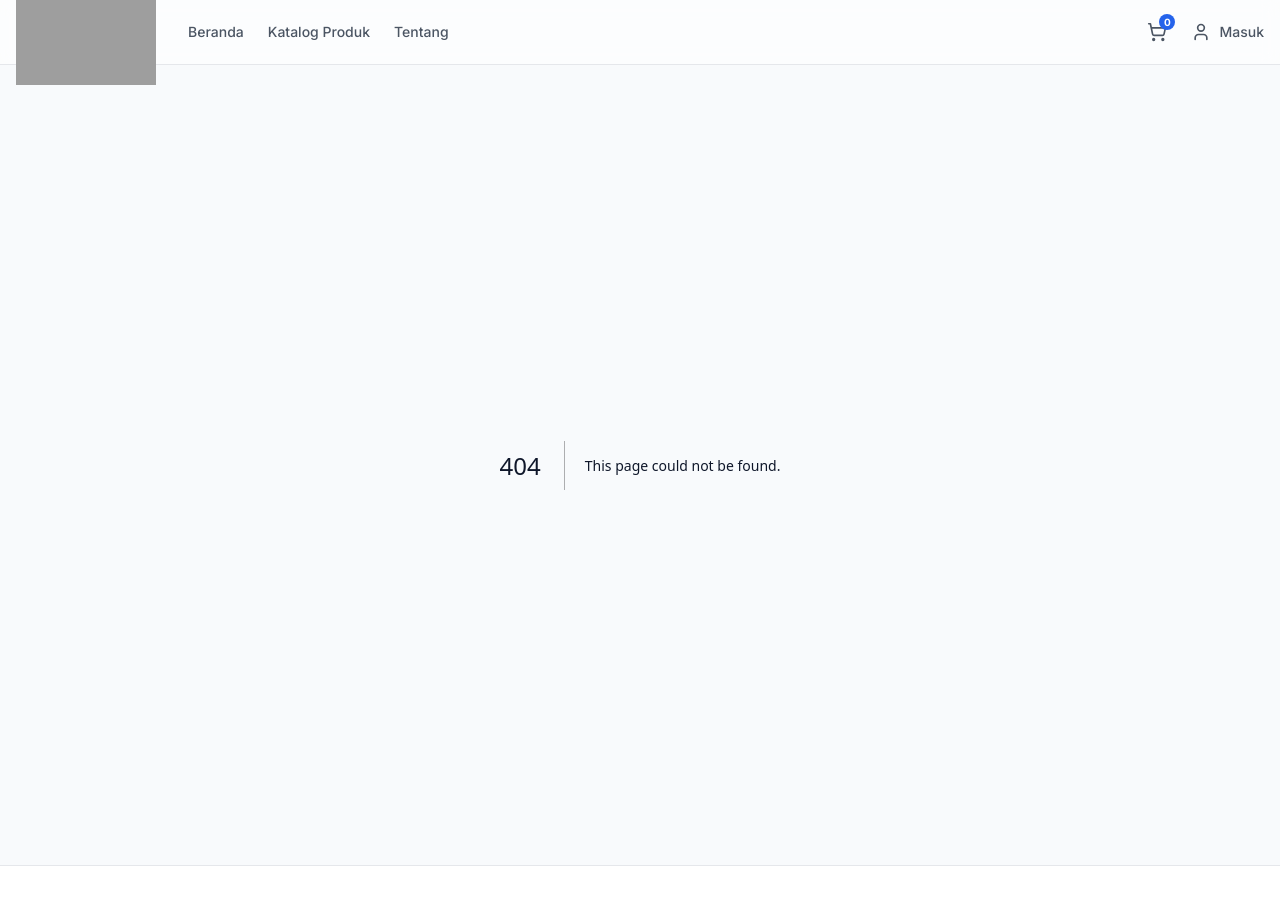
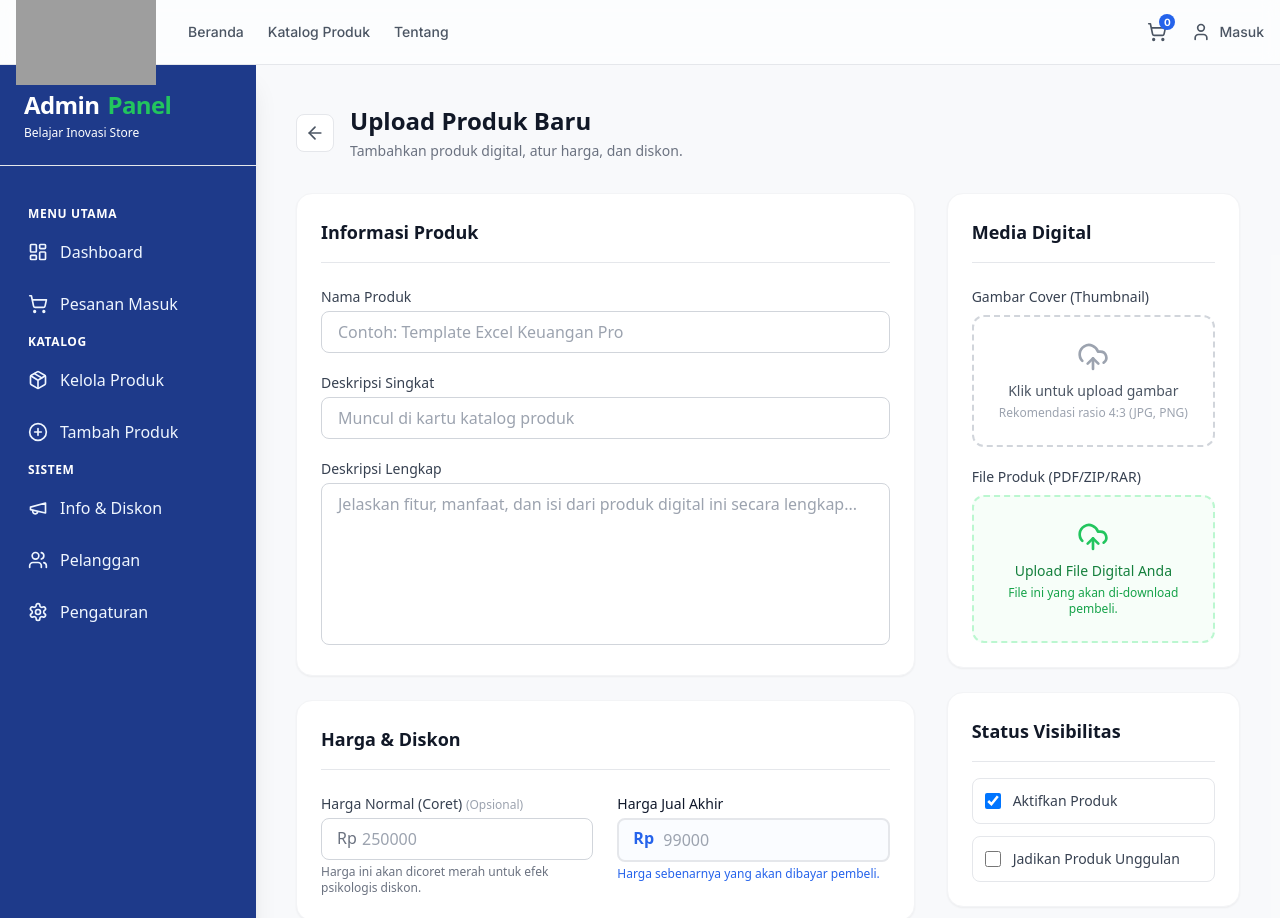
Before and after one commit to suwanto-belajarinovasi/toko, a Next.js app: page /admin/products/new in a window 1280 px wide. Before the commit this address had no page. Shown: the top 918 px of the page. Built offline with nearby package versions, Linux system fonts and the light colour scheme; grey boxes are pictures that could not be loaded.

Commit message:
Create New Product Page with form and upload options

```diff
--- /dev/null
+++ b/src/app/(admin)/admin/products/new/page.tsx
@@ -0,0 +1,158 @@
+"use client";
+
+import { useState } from "react";
+import { Button } from "@/components/ui/button";
+import { UploadCloud, Save, ArrowLeft } from "lucide-react";
+import Link from "next/link";
+// import { createProduct } from "@/app/actions/admin"; // Akan dibuat di langkah 4
+
+export default function NewProductPage() {
+  const [isLoading, setIsLoading] = useState(false);
+
+  const handleSubmit = async (e: React.FormEvent<HTMLFormElement>) => {
+    e.preventDefault();
+    setIsLoading(true);
+    // Logika form submit ke server action akan disambungkan di sini
+    setTimeout(() => {
+      alert("Produk berhasil disimpan!");
+      setIsLoading(false);
+    }, 1000);
+  };
+
+  return (
+    <div>
+      <div className="flex items-center gap-4 mb-8">
+        <Link href="/admin/products" className="p-2 bg-white border border-gray-200 rounded-lg hover:bg-gray-50 text-gray-600 transition-colors">
+          <ArrowLeft className="w-5 h-5" />
+        </Link>
+        <div>
+          <h1 className="text-2xl font-bold text-gray-900">Upload Produk Baru</h1>
+          <p className="text-sm text-gray-500 mt-1">Tambahkan produk digital, atur harga, dan diskon.</p>
+        </div>
+      </div>
+
+      <form onSubmit={handleSubmit} className="grid grid-cols-1 lg:grid-cols-3 gap-8">
+        {/* Kolom Kiri: Informasi Dasar */}
+        <div className="lg:col-span-2 space-y-6">
+          <div className="bg-white p-6 rounded-2xl border border-gray-100 shadow-sm">
+            <h2 className="text-lg font-bold text-gray-900 mb-6 border-b pb-4">Informasi Produk</h2>
+
+            <div className="space-y-5">
+              <div>
+                <label className="block text-sm font-medium text-gray-700 mb-1">Nama Produk</label>
+                <input
+                  type="text"
+                  required
+                  className="w-full px-4 py-2 border border-gray-300 rounded-lg focus:ring-2 focus:ring-brand-500 outline-none transition-shadow"
+                  placeholder="Contoh: Template Excel Keuangan Pro"
+                />
+              </div>
+
+              <div>
+                <label className="block text-sm font-medium text-gray-700 mb-1">Deskripsi Singkat</label>
+                <input
+                  type="text"
+                  className="w-full px-4 py-2 border border-gray-300 rounded-lg focus:ring-2 focus:ring-brand-500 outline-none transition-shadow"
+                  placeholder="Muncul di kartu katalog produk"
+                />
+              </div>
+
+              <div>
+                <label className="block text-sm font-medium text-gray-700 mb-1">Deskripsi Lengkap</label>
+                <textarea
+                  rows={6}
+                  required
+                  className="w-full px-4 py-2 border border-gray-300 rounded-lg focus:ring-2 focus:ring-brand-500 outline-none transition-shadow resize-none"
+                  placeholder="Jelaskan fitur, manfaat, dan isi dari produk digital ini secara lengkap..."
+                />
+              </div>
+            </div>
+          </div>
+
+          <div className="bg-white p-6 rounded-2xl border border-gray-100 shadow-sm">
+            <h2 className="text-lg font-bold text-gray-900 mb-6 border-b pb-4">Harga & Diskon</h2>
+
+            <div className="grid grid-cols-1 md:grid-cols-2 gap-6">
+              <div>
+                <label className="block text-sm font-medium text-gray-700 mb-1">
+                  Harga Normal (Coret) <span className="text-xs text-gray-400 font-normal">(Opsional)</span>
+                </label>
+                <div className="relative">
+                  <span className="absolute left-4 top-2 text-gray-500 font-medium">Rp</span>
+                  <input
+                    type="number"
+                    className="w-full pl-10 pr-4 py-2 border border-gray-300 rounded-lg focus:ring-2 focus:ring-brand-500 outline-none"
+                    placeholder="250000"
+                  />
+                </div>
+                <p className="text-xs text-gray-500 mt-1">Harga ini akan dicoret merah untuk efek psikologis diskon.</p>
+              </div>
+
+              <div>
+                <label className="block text-sm font-medium text-brand-700 mb-1">Harga Jual Akhir</label>
+                <div className="relative">
+                  <span className="absolute left-4 top-2 text-brand-600 font-bold">Rp</span>
+                  <input
+                    type="number"
+                    required
+                    className="w-full pl-11 pr-4 py-2 border-2 border-brand-200 rounded-lg focus:ring-2 focus:ring-brand-500 outline-none bg-brand-50/30"
+                    placeholder="99000"
+                  />
+                </div>
+                <p className="text-xs text-brand-600 mt-1">Harga sebenarnya yang akan dibayar pembeli.</p>
+              </div>
+            </div>
+          </div>
+        </div>
+
+        {/* Kolom Kanan: Media & Status */}
+        <div className="space-y-6">
+          <div className="bg-white p-6 rounded-2xl border border-gray-100 shadow-sm">
+            <h2 className="text-lg font-bold text-gray-900 mb-6 border-b pb-4">Media Digital</h2>
+
+            <div className="space-y-5">
+              <div>
+                <label className="block text-sm font-medium text-gray-700 mb-2">Gambar Cover (Thumbnail)</label>
+                <div className="border-2 border-dashed border-gray-300 rounded-xl p-6 flex flex-col items-center justify-center text-center hover:bg-gray-50 transition-colors cursor-pointer group">
+                  <UploadCloud className="w-8 h-8 text-gray-400 group-hover:text-brand-500 mb-2" />
+                  <span className="text-sm font-medium text-gray-600">Klik untuk upload gambar</span>
+                  <span className="text-xs text-gray-400 mt-1">Rekomendasi rasio 4:3 (JPG, PNG)</span>
+                </div>
+              </div>
+
+              <div>
+                <label className="block text-sm font-medium text-gray-700 mb-2">File Produk (PDF/ZIP/RAR)</label>
+                <div className="border-2 border-dashed border-green-200 bg-green-50/50 rounded-xl p-6 flex flex-col items-center justify-center text-center hover:bg-green-50 transition-colors cursor-pointer group">
+                  <UploadCloud className="w-8 h-8 text-green-500 mb-2" />
+                  <span className="text-sm font-medium text-green-700">Upload File Digital Anda</span>
+                  <span className="text-xs text-green-600 mt-1">File ini yang akan di-download pembeli.</span>
+                </div>
+              </div>
+            </div>
+          </div>
+
+          <div className="bg-white p-6 rounded-2xl border border-gray-100 shadow-sm">
+            <h2 className="text-lg font-bold text-gray-900 mb-4 border-b pb-4">Status Visibilitas</h2>
+
+            <div className="space-y-3">
+              <label className="flex items-center gap-3 p-3 border border-gray-200 rounded-lg cursor-pointer hover:bg-gray-50">
+                <input type="checkbox" className="w-4 h-4 text-brand-600 rounded border-gray-300 focus:ring-brand-500" defaultChecked />
+                <span className="text-sm font-medium text-gray-700">Aktifkan Produk</span>
+              </label>
+
+              <label className="flex items-center gap-3 p-3 border border-gray-200 rounded-lg cursor-pointer hover:bg-gray-50">
+                <input type="checkbox" className="w-4 h-4 text-brand-600 rounded border-gray-300 focus:ring-brand-500" />
+                <span className="text-sm font-medium text-gray-700">Jadikan Produk Unggulan</span>
+              </label>
+            </div>
+          </div>
+
+          <Button type="submit" size="lg" className="w-full gap-2 text-base h-12 shadow-md" disabled={isLoading}>
+            <Save className="w-5 h-5" />
+            {isLoading ? "Menyimpan..." : "Simpan & Publikasikan"}
+          </Button>
+        </div>
+      </form>
+    </div>
+  );
+}
```
